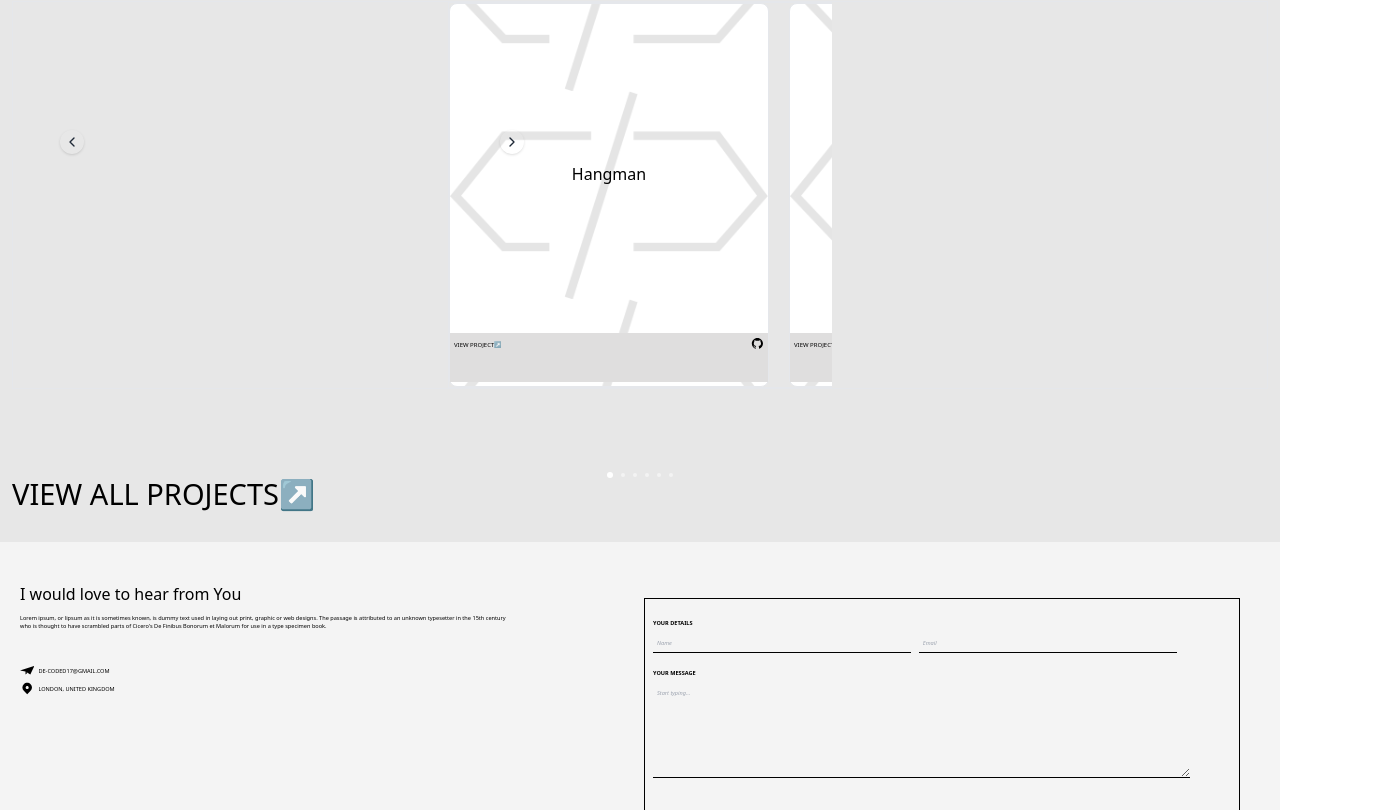
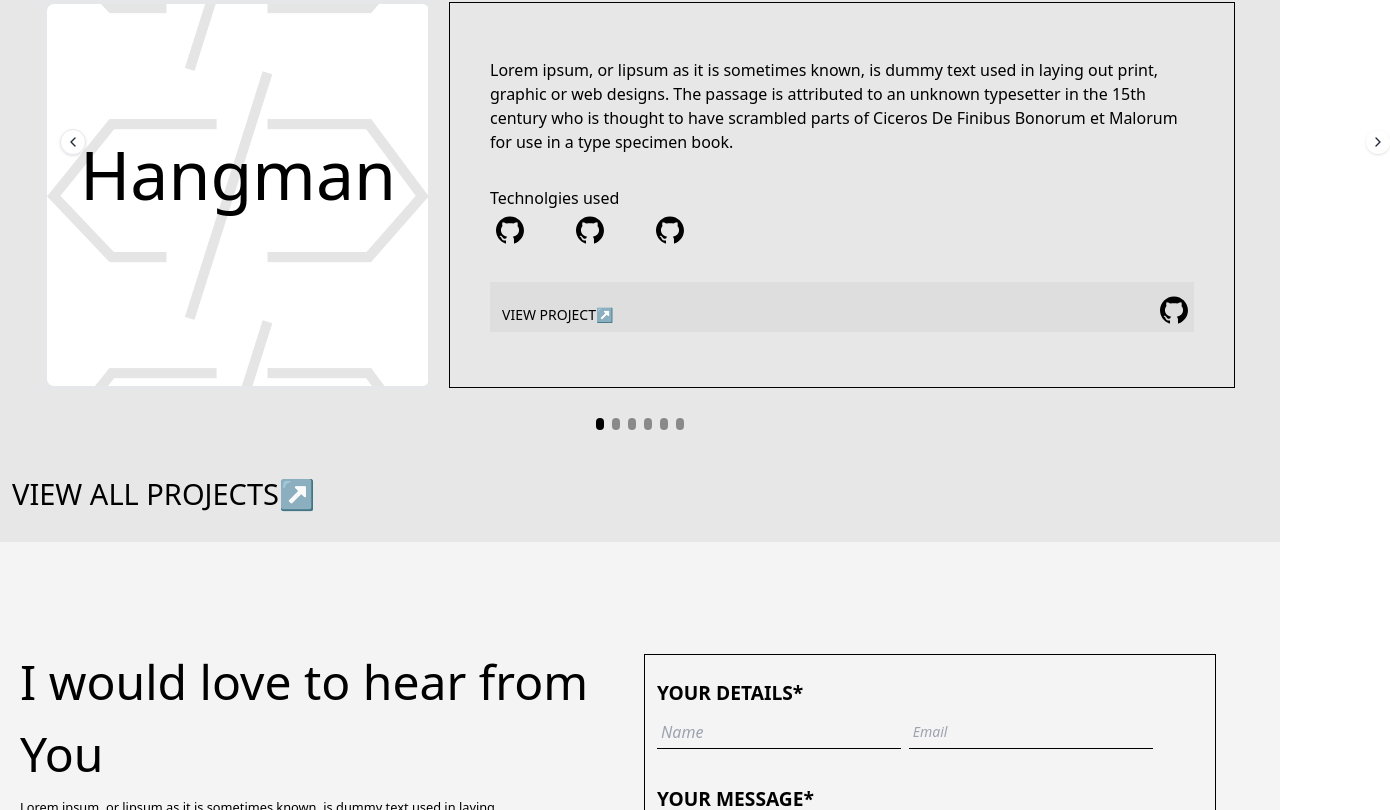
Before and after one commit to coDe-ji/portfolio-site, a React (Create React App) app: page / in a window 1280 px wide. Shown: the part 1070-1880 px from the top of the page, 1390 px wide, since content can reach past the window. Built offline with nearby package versions, Linux system fonts and the light colour scheme.

Commit message:
All components scaling issues fixed

```diff
--- a/src/Components/Contact.js
+++ b/src/Components/Contact.js
@@ -6,64 +6,66 @@ import { IconContext } from "react-icons"
 function Contact() {
   return (
     <div class="flex h-screen relative py-8 px-4 z-0">
-      <div class="w-1/2 mx-1">
-        <h1 class="py-2">I would love to hear from You </h1>
-        <p class="text-xs w-5/6 pb-8">
+      <div class="w-1/2 mx-1 mt-16">
+        <h1 class="py-2 text-[3em]">I would love to hear from You </h1>
+        <p class="text-[0.8em] w-5/6 pb-8">
           Lorem ipsum, or lipsum as it is sometimes known, is dummy text used in
           laying out print, graphic or web designs. The passage is attributed to
           an unknown typesetter in the 15th century who is thought to have
           scrambled parts of Cicero's De Finibus Bonorum et Malorum for use in a
           type specimen book.
         </p>
-        <div class="flex flex-col gap-1">
+        <div class="flex flex-col gap-1 mt-10">
           <div class="inline-flex w-full">
-            <IconContext.Provider value={{ color: "black", size: "0.9em" }}>
+            <IconContext.Provider value={{ color: "black", size: "2em" }}>
               <div>
                 <SiMinutemailer />
               </div>
             </IconContext.Provider>
             <div>
-              <p class="text-xs pt-1 pl-1">DE-CODED17@GMAIL.COM</p>
+              <p class="text-[14px] pt-1 pl-1">DE-CODED17@GMAIL.COM</p>
             </div>
           </div>
           <div class="inline-flex w-full">
-            <IconContext.Provider value={{ color: "black", size: "0.9em" }}>
+            <IconContext.Provider value={{ color: "black", size: "2em" }}>
               <div>
                 <TiLocation />
               </div>
             </IconContext.Provider>
             <div>
-              <p class="text-xs pt-1 pl-1">LONDON, UNITED KINGDOM</p>
+              <p class="text-[14px] pt-1 pl-1">LONDON, UNITED KINGDOM</p>
             </div>
           </div>
         </div>
       </div>
 
-      <div class="w-1/2 m-6">
+      <div class="w-1/2 mt-20 mx-12 ">
         <div class="border-black border">
-          <form className="m-1">
-            <p class="text-xs font-bold m-1 pt-4">YOUR DETAILS</p>
+          <form className="m-2">
+            <p class="text-[1.2em] font-bold m-1 pt-4">YOUR DETAILS*</p>
             <div class="flex flex-row">
               <input
                 type="text"
                 placeholder="Name"
-                class="w-[44%] m-1 text-xs border-b border-black bg-[#F4F4F4] italic p-1"
+                class="w-[44%] m-1 text-[14x] border-b border-black bg-[#F4F4F4] italic p-1"
               />
               <input
                 type="text"
                 placeholder="Email"
-                class="w-[44%] m-1 text-xs border-b border-black bg-[#F4F4F4] italic p-1"
+                class="w-[44%] m-1 text-[14px] border-b border-black bg-[#F4F4F4] italic p-1"
               />
             </div>
 
-            <p class="text-xs font-bold m-1 pt-2">YOUR MESSAGE</p>
+            <p class="text-[1.2em] font-bold m-1 pt-2 mt-6">
+              YOUR MESSAGE<span className="">*</span>
+            </p>
             <textarea
-              class="text-xs border-b border-black bg-[#F4F4F4] italic w-11/12 m-1 p-1"
+              class="text-[18px] border-b border-black bg-[#F4F4F4] italic w-11/12 m-1 p-1"
               rows="10"
               placeholder="Start typing..."
             ></textarea>
           </form>
-          <button class="text-[7px] rounded-full p-1 my-5 ml-1 bg-[#D9D9D9]">
+          <button class="text-[18px] rounded-full p-2.5 my-5 ml-2 bg-[#D9D9D9] hover:bg-zinc-700">
             Let's talk
           </button>
         </div>
--- a/src/Components/Projects.js
+++ b/src/Components/Projects.js
@@ -13,36 +13,48 @@ function Projects() {
       projectLiveLink: "https://www.google.com",
       projectCodeLink: "https://www.google.com",
       projectImage: "../images/textCipher.png",
+      projectDescription:
+        "Lorem ipsum, or lipsum as it is sometimes known, is dummy text used in laying out print, graphic or web designs. The passage is attributed to an unknown typesetter in the 15th century who is thought to have scrambled parts of Ciceros De Finibus Bonorum et Malorum for use in a type specimen book.",
     },
     {
       projectName: "Text-Cipher",
       projectLiveLink: "https://www.google.com",
       projectCodeLink: "https://www.google.com",
       projectImage: "https://www.example.com/image.jpg",
+      projectDescription:
+        "Lorem ipsum, or lipsum as it is sometimes known, is dummy text used in laying out print, graphic or web designs. The passage is attributed to an unknown typesetter in the 15th century who is thought to have scrambled parts of Ciceros De Finibus Bonorum et Malorum for use in a type specimen book.",
     },
     {
       projectName: "City Weather",
       projectLiveLink: "https://www.google.com",
       projectCodeLink: "https://www.google.com",
       projectImage: "../images/textCipher.png",
+      projectDescription:
+        "Lorem ipsum, or lipsum as it is sometimes known, is dummy text used in laying out print, graphic or web designs. The passage is attributed to an unknown typesetter in the 15th century who is thought to have scrambled parts of Ciceros De Finibus Bonorum et Malorum for use in a type specimen book.",
     },
     {
       projectName: "Cococure",
       projectLiveLink: "https://www.google.com",
       projectCodeLink: "https://www.google.com",
       projectImage: "../images/textCipher.png",
+      projectDescription:
+        "Lorem ipsum, or lipsum as it is sometimes known, is dummy text used in laying out print, graphic or web designs. The passage is attributed to an unknown typesetter in the 15th century who is thought to have scrambled parts of Ciceros De Finibus Bonorum et Malorum for use in a type specimen book.",
     },
     {
       projectName: "Cococure",
       projectLiveLink: "https://www.google.com",
       projectCodeLink: "https://www.google.com",
       projectImage: "../images/textCipher.png",
+      projectDescription:
+        "Lorem ipsum, or lipsum as it is sometimes known, is dummy text used in laying out print, graphic or web designs. The passage is attributed to an unknown typesetter in the 15th century who is thought to have scrambled parts of Ciceros De Finibus Bonorum et Malorum for use in a type specimen book.",
     },
     {
       projectName: "Cococure",
       projectLiveLink: "https://www.google.com",
       projectCodeLink: "https://www.google.com",
       projectImage: "../images/textCipher.png",
+      projectDescription:
+        "Lorem ipsum, or lipsum as it is sometimes known, is dummy text used in laying out print, graphic or web designs. The passage is attributed to an unknown typesetter in the 15th century who is thought to have scrambled parts of Ciceros De Finibus Bonorum et Malorum for use in a type specimen book.",
     },
   ]
 
@@ -67,52 +79,79 @@ function Projects() {
           scrambled parts of Cicero's De Finibus Bonorum et Malorum for use in a
           type specimen book.
         </p>
-        <div className="flex justify-center border">
-          <div className="flex flex-row  max-w-sm relative space-x-5 transition-transform ease-out duration-500 overflow-hidden">
-            <div
-              className="flex  space-x-5 max-w-screen relative border"
-              // style={{ transform: `translateX(-${curr * 20}%)` }}
-            >
+        <div className="flex border justify-center">
+          <div className="flex flex-row relative space-x-5 transition-transform ease-out duration-10000">
+            <div className="flex  space-x-5  max-w-sm relative border overflow-hidden">
               {projects.map((project) => (
                 <div
-                  className={`border shrink-0 w-[20rem] bg-white h-[24rem] bg-contain bg-center rounded-lg`}
+                  className={`border shrink-0 w-[24rem] bg-white h-[24rem] bg-contain bg-center rounded-lg`}
                   style={{
                     backgroundImage: `url(${bgImage})`,
-                    transform: `translateX(-${curr * 100}%)`,
+                    transform: `translateX(-${curr * 105}%)`,
                   }}
                 >
-                  <div className="flex justify-center items-center h-[85%] pt-4">
+                  <div className="flex text-[68px] justify-center items-center h-[85%] pt-4">
                     <p>{project.projectName}</p>
                   </div>
-                  <div className="flex flex-row place-content-between w-full h-[13%] mt-1 bg-[#dfdede]">
-                    <div className=" -mt-1">
-                      <a
-                        className="text-[6px] m-1"
-                        href={project.projectLiveLink}
-                      >
-                        VIEW PROJECT<span>&#8599;</span>
+                </div>
+              ))}
+            </div>
+            <div className="flex flex-col justify-center border border-black px-10">
+              <div className="w-[44em]">
+                <p>{projects[curr].projectDescription}</p>
+              </div>
+              <div className="my-8">
+                <p>Technolgies used</p>
+                <div className="flex gap-10 flex-row">
+                  <IconContext.Provider value={{ color: "black", size: "2em" }}>
+                    <div className=" mx-1 pt-1">
+                      <a href={projects[curr].projectCodeLink}>
+                        <AiOutlineGithub />
                       </a>
                     </div>
-                    <IconContext.Provider
-                      value={{ color: "black", size: "0.8em" }}
-                    >
+                  </IconContext.Provider>
+                  <IconContext.Provider value={{ color: "black", size: "2em" }}>
                     <div className=" mx-1 pt-1">
-                        <a href={project.projectCodeLink}>
+                      <a href={projects[curr].projectCodeLink}>
+                        <AiOutlineGithub />
+                      </a>
+                    </div>
+                  </IconContext.Provider>
+                  <IconContext.Provider value={{ color: "black", size: "2em" }}>
+                    <div className=" mx-1 pt-1">
+                      <a href={projects[curr].projectCodeLink}>
                         <AiOutlineGithub />
                       </a>
                     </div>
                   </IconContext.Provider>
                 </div>
               </div>
-              ))}
+
+              <div className="flex flex-row place-content-between w-full h-[13%] mt-1 bg-[#dfdede]">
+                <div className=" mt-5 ml-2">
+                  <a
+                    className="text-[14px] m-1"
+                    href={projects[curr].projectLiveLink}
+                  >
+                    VIEW PROJECT<span>&#8599;</span>
+                  </a>
+                </div>
+                <IconContext.Provider value={{ color: "black", size: "2em" }}>
+                  <div className=" mx-1 mt-3 ">
+                    <a href={projects[curr].projectCodeLink}>
+                      <AiOutlineGithub />
+                    </a>
+                  </div>
+                </IconContext.Provider>
+              </div>
             </div>
           </div>
         </div>
 
-        <div className="absolute inset-y-0 flex items-center space-x-[26rem] ">
+        <div className="absolute inset-y-0 flex items-center space-x-[80rem] ">
           <button
             onClick={prev}
-            className=" p-1 ml-12 rounded-full shadow bg-grey/80 text-gray-800 hover:bg-white"
+            className=" p-1 ml-12 rounded-full shadow bg-grey/80 text-gray-800 hover:bg-white border "
           >
             <FiChevronLeft />
           </button>
@@ -124,12 +163,12 @@ function Projects() {
           </button>
         </div>
 
-        <div className="absolute bottom-16 right-0 left-0 ">
+        <div className="absolute bottom-28 right-0 left-0 ">
           <div className="flex items-center justify-center gap-2">
             {projects.map((_, i) => (
               <div
-                className={`transition-all w-1 h-1 bg-white rounded-full
-                ${curr === i ? "p-[3px]" : "bg-opacity-50"}`}
+                className={`transition-all w-2 h-3 bg-black rounded-full
+                ${curr === i ? "p-[3px]" : "bg-opacity-40"}`}
               ></div>
             ))}
           </div>
--- a/tailwind.config.js
+++ b/tailwind.config.js
@@ -19,5 +19,9 @@ module.exports = {
       "7xl": "5rem",
     },
     plugins: [],
+    safelist: [
+      "animate-[fade-in_1s_ease-in-out]",
+      "animate-[fade-in-up_1s_ease-in-out]",
+    ],
   },
 }
```
Also changed, not shown: src/App.js (+7 -1 lines). Lines whose indentation alone changed are shown as unchanged.
